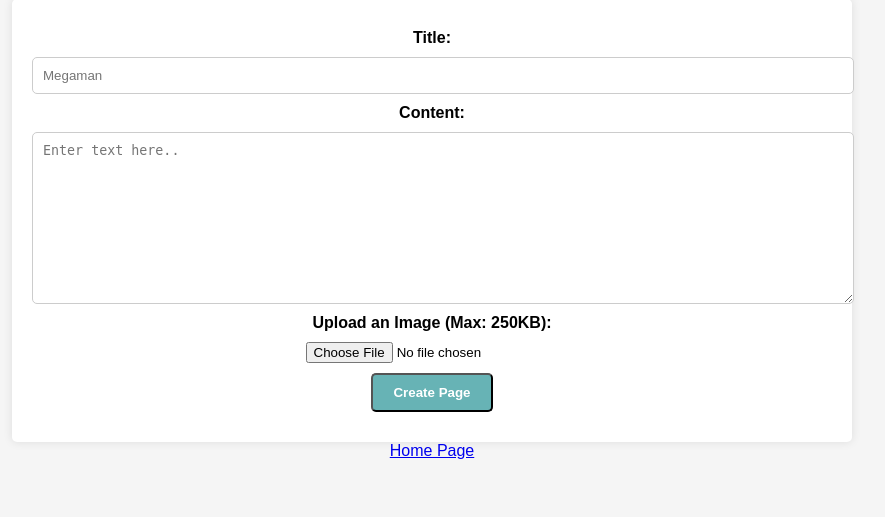
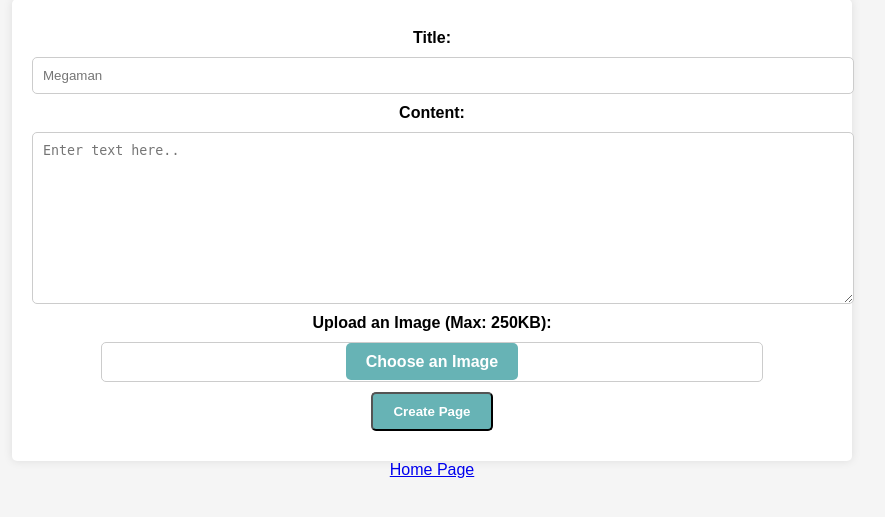
Before and after one commit to Babymonster45/ByteLore, a PHP site: page /create_page.php in a window 1280 px wide. Shown: the part 78-595 px from the top of the page, without its empty margins (208-1093 px from the left). Run offline with PHP 8.4, Linux system fonts and the light colour scheme.

Commit message:
formatting

```diff
--- a/create_page.css
+++ b/create_page.css
@@ -54,3 +54,30 @@
     input[type="submit"]:hover {
         background-color: #4a8a8c;
     }
+
+    .file-upload {
+        text-align: center;
+        border: 1px solid #ccc;
+        border-radius: 5px;
+        padding: 10px;
+        margin: 0 auto;
+        width: 80%;
+    }
+
+    .file-upload input[type="file"] {
+        display: none;
+    }
+
+    .file-upload .file-upload-text {
+        padding: 10px 20px;
+        background-color: #67b3b5;
+        color: #fff;
+        text-decoration: none;
+        border-radius: 5px;
+        font-weight: bold;
+        cursor: pointer;
+    }
+
+    .file-upload .file-upload-text:hover {
+        background-color: #4a8a8c;
+    }
--- a/create_page.php
+++ b/create_page.php
@@ -70,6 +70,7 @@
     $conn->close();
 }
 ?>
+
 <!DOCTYPE html>
 <html lang="en">
 <head>
@@ -85,8 +86,13 @@
         <input type="text" id="title" name="title" placeholder="Megaman" required>
         <label for="content">Content:</label>
         <textarea id="content" name="content" rows="10" cols="50" placeholder="Enter text here.." required></textarea>
+
         <label for="image">Upload an Image (Max: 250KB):</label>
-        <input type="file" name="image" id="image" accept="image/*">
+        <div class="file-upload">
+            <input type="file" name="image" id="image" accept="image/*">
+            <span class="file-upload-text">Choose an Image</span>
+        </div>
+
         <input type="submit" value="Create Page">
     </form>
     <a href="/">Home Page</a>
--- a/games_list.php
+++ b/games_list.php
@@ -55,7 +55,7 @@
     <div class="search-container">
         <form method="get" action="games_list.php">
             <label for="search">Search by title:</label>
-            <input type="text" id="search" name="search" placeholder="Enter search term">
+            <input type="text" id="search" name="search" placeholder="Search for a game">
             <button type="submit">Search</button>
         </form>
     </div>
```
